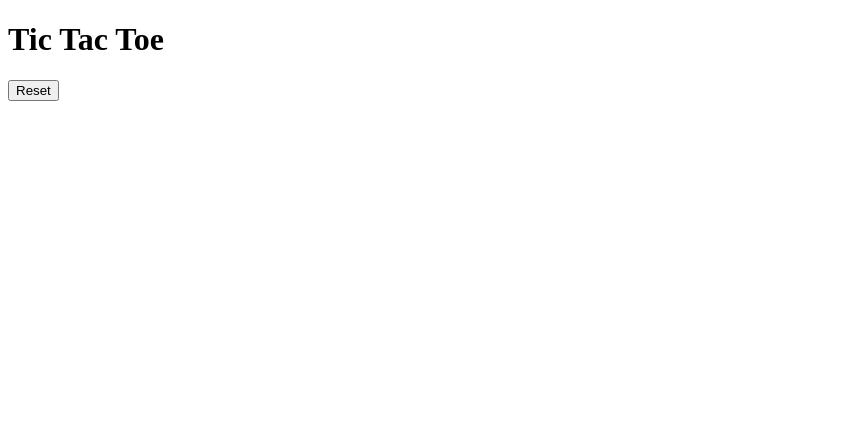
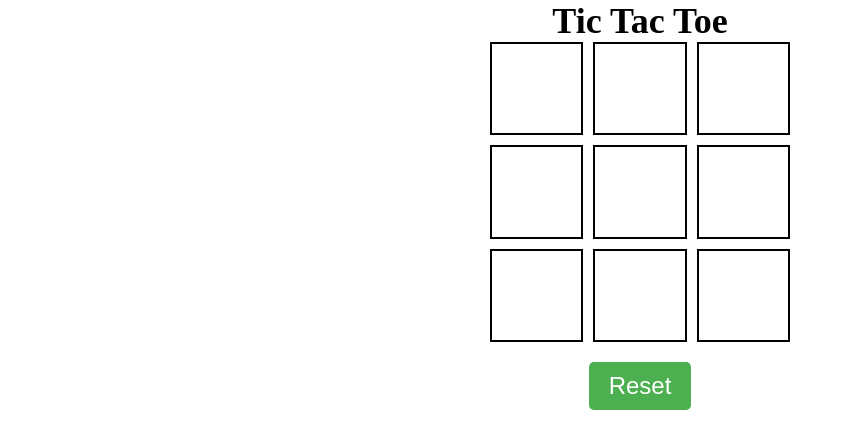
Before and after one commit to programmerShoaib/tic-tac-toe, a plain HTML site: page index.html in a window 1280 px wide. Shown: the whole page, without its empty margins (0-845 px from the left). Drawn offline with Linux system fonts and the light colour scheme.

Commit message:
add some more css also remove some faults to the index file

```diff
--- a/index.html
+++ b/index.html
@@ -4,19 +4,20 @@
     <meta charset="UTF-8">
     <meta name="viewport" content="width=device-width, initial-scale=1.0">
     <title>Tic Tac Toe</title>
+    <link rel="stylesheet" href="style.css">
 </head>
 <body>
     <h1>Tic Tac Toe</h1>
     <div id="board">
-        <div id="box box1"></div>
-        <div id="box box2"></div>
-        <div id="box box3"></div>
-        <div id="box box4"></div>
-        <div id="box box5"></div>
-        <div id="box box6"></div>
-        <div id="box box7"></div>
-        <div id="box box8"></div>
-        <div id="box box9"></div>
+        <div class="box" id="box1"></div>
+        <div class="box" id="box2"></div>
+        <div class="box" id="box3"></div>
+        <div class="box" id="box4"></div>
+        <div class="box" id="box5"></div>
+        <div class="box" id="box6"></div>
+        <div class="box" id="box7"></div>
+        <div class="box" id="box8"></div>
+        <div class="box" id="box9"></div>
     </div>
     <button id="reset">Reset</button>
     <script src="script.js"></script>
--- a/style.css
+++ b/style.css
@@ -7,3 +7,30 @@ h1 {
     font-size: 36px;
     text-align: center;
 }
+#board {
+    display: grid;
+    grid-template-columns: repeat(3, 1fr);
+    grid-template-rows: repeat(3, 1fr);
+    gap: 10px;
+    width: 300px;
+    height: 300px;
+    margin: 0 auto;
+}
+.box {
+    display: flex;
+    justify-content: center;
+    align-items: center;
+    font-size: 48px;
+    border: 2px solid black;
+}
+#reset {
+    display: block;
+    margin: 20px auto;
+    font-size: 24px;
+    padding: 10px 20px;
+    background-color: #4CAF50;
+    color: white;
+    border: none;
+    border-radius: 5px;
+    cursor: pointer;
+}
```
